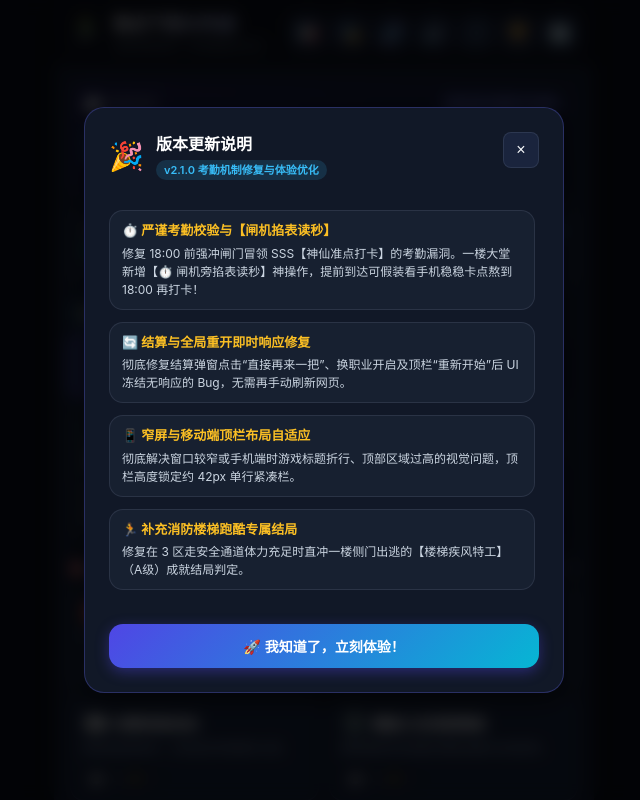
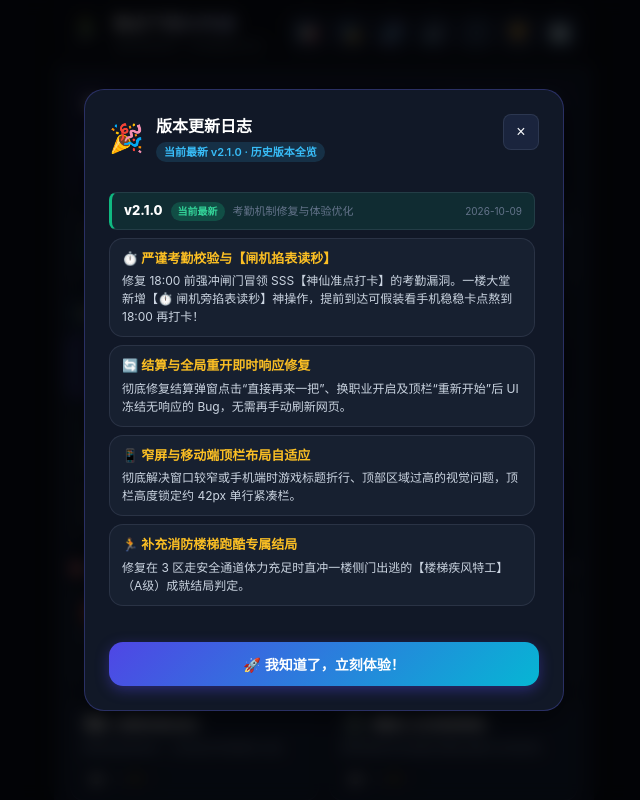
Before and after one commit to hufengxiao/escape-work, a website built with Vite: page index.html in a window 1280 px wide. Shown: the top 800 px of the page, without its empty margins (316-956 px from the left). Built offline with nearby package versions, Linux system fonts and the light colour scheme.

Commit message:
feat: retain full changelog history across versions in in-game modal and README

```diff
--- /dev/null
+++ b/src/data/changelog.js
@@ -0,0 +1,81 @@
+/**
+ * Full Version Changelog History
+ */
+
+export const CHANGELOGS = [
+  {
+    version: '2.1.0',
+    title: '考勤机制修复与体验优化',
+    date: '2026-10-09',
+    isLatest: true,
+    badge: '当前最新',
+    items: [
+      {
+        title: '⏱️ 严谨考勤校验与【闸机掐表读秒】',
+        desc: '修复 18:00 前强冲闸门冒领 SSS【神仙准点打卡】的考勤漏洞。一楼大堂新增【⏱️ 闸机旁掐表读秒】神操作，提前到达可假装看手机稳稳卡点熬到 18:00 再打卡！'
+      },
+      {
+        title: '🔄 结算与全局重开即时响应修复',
+        desc: '彻底修复结算弹窗点击“直接再来一把”、换职业开启及顶栏“重新开始”后 UI 冻结无响应的 Bug，无需再手动刷新网页。'
+      },
+      {
+        title: '📱 窄屏与移动端顶栏布局自适应',
+        desc: '彻底解决窗口较窄或手机端时游戏标题折行、顶部区域过高的视觉问题，顶栏高度锁定约 42px 单行紧凑栏。'
+      },
+      {
+        title: '🏃 补充消防楼梯跑酷专属结局',
+        desc: '修复在 3 区走安全通道体力充足时直冲一楼侧门出逃的【楼梯疾风特工】（A级）成就结局判定。'
+      }
+    ]
+  },
+  {
+    version: '2.0.0',
+    title: '重磅大更新 · 职场大进化',
+    date: '2026-10-09',
+    isLatest: false,
+    badge: '里程碑更新',
+    items: [
+      {
+        title: '🎭 五大职场特色角色上线',
+        desc: '后端攻城狮、交互UI、觉醒产品人、佛系老油条、清澈实习生全新参战！各具专属被动技能、初始道具与特定对白反杀手段。'
+      },
+      {
+        title: '🧬 摸鱼悟性与局外永久天赋树',
+        desc: '存活回合与结局通关结算转化为【摸鱼悟性 EXP】，跨局永久点亮【消音气垫鞋】、【天生扑克脸】、【危机雷达】等 6 大核心特质！'
+      },
+      {
+        title: '🌦️ 每日随机办公区词条 (Rogue-lite)',
+        desc: '办公区随机突发天气：阎总暴走日、全司内网宕机、高层突击视察、下午茶投喂狂欢、季度冲刺决战，局局充满未知与惊喜！'
+      },
+      {
+        title: '🔥 【地狱加班修罗场】高难挑战模式',
+        desc: '自选开启极限难度！老板提前查岗，初始怀疑度暴涨，体力消耗剧增，通关立享 +80% 悟性结算加成与专属修罗场荣誉印戳！'
+      },
+      {
+        title: '🎒 全新摸鱼神器与 18 大多元结局',
+        desc: '新增防蓝光深色墨镜、模拟大客户来电、提神风油精、保洁工卡、离职清单草稿！结局与成就全面扩充至 18 个，解锁外卖伪装、保洁弟子、掀桌加薪、假戏真做红杉合伙人等爆笑结局！'
+      }
+    ]
+  },
+  {
+    version: '1.0.0',
+    title: '初版首发 · 逃离老板视线',
+    date: '2026-10-08',
+    isLatest: false,
+    badge: '初始版本',
+    items: [
+      {
+        title: '🏢 四大核心逃脱区域',
+        desc: '工位核心区、走廊茶水间、电梯消防厅、一楼大堂打卡闸机，15 分钟紧迫倒计时逃脱！'
+      },
+      {
+        title: '🛠️ 经典摸鱼四大件',
+        desc: '椅背外套、系统更新蓝屏、温热马克杯、甩锅工单，瞒天过海降低老板怀疑度。'
+      },
+      {
+        title: '📜 逃脱战绩海报生成',
+        desc: '基于 Canvas 动态绘制官方防伪认证裁定书与红章印戳，一键保存分享。'
+      }
+    ]
+  }
+];
--- a/src/styles/components.css
+++ b/src/styles/components.css
@@ -1110,11 +1110,72 @@
 .changelog-body {
   display: flex;
   flex-direction: column;
-  gap: 12px;
+  gap: 14px;
   max-height: 52vh;
   overflow-y: auto;
   padding-right: 4px;
   margin-bottom: 14px;
+}
+
+.changelog-section {
+  display: flex;
+  flex-direction: column;
+  gap: 8px;
+}
+
+.changelog-version-header {
+  display: flex;
+  align-items: center;
+  justify-content: space-between;
+  padding: 8px 12px;
+  background: rgba(30, 41, 59, 0.7);
+  border: 1px solid var(--border-subtle);
+  border-radius: var(--radius-sm);
+  border-left: 3px solid #6366f1;
+}
+
+.changelog-version-header.latest {
+  border-left-color: #10b981;
+  background: rgba(16, 185, 129, 0.12);
+}
+
+.version-left {
+  display: flex;
+  align-items: center;
+  gap: 8px;
+  flex-wrap: wrap;
+}
+
+.version-tag {
+  font-size: 13px;
+  font-weight: 800;
+  color: #fff;
+}
+
+.version-pill {
+  font-size: 10px;
+  padding: 2px 7px;
+  border-radius: var(--radius-full);
+  background: rgba(99, 102, 241, 0.2);
+  color: #a5b4fc;
+}
+
+.version-pill.latest {
+  background: rgba(16, 185, 129, 0.25);
+  color: #34d399;
+  font-weight: 700;
+}
+
+.version-title {
+  font-size: 11px;
+  color: var(--text-dim);
+}
+
+.version-date {
+  font-size: 10px;
+  color: var(--text-dim);
+  margin-left: auto;
+  white-space: nowrap;
 }
 
 .changelog-item {
--- a/src/ui/renderer.js
+++ b/src/ui/renderer.js
@@ -11,6 +11,7 @@ import { PERKS } from '../data/perks.js';
 import { sound } from '../audio/sound.js';
 import { toast } from './toast.js';
 import { generatePoster } from './poster.js';
+import { CHANGELOGS } from '../data/changelog.js';
 
 export class UIRenderer {
   constructor(state, engine) {
@@ -22,6 +23,7 @@ export class UIRenderer {
 
   init() {
     this.buildBaseLayout();
+    this.renderChangelogModal();
     this.bindGlobalEvents();
     this.render();
     this.state.subscribe(() => this.render());
@@ -300,33 +302,15 @@ export class UIRenderer {
               <div class="changelog-title-group">
                 <span class="changelog-icon">🎉</span>
                 <div>
-                  <h3 class="changelog-title">版本更新说明</h3>
-                  <span class="changelog-badge">v2.1.0 考勤机制修复与体验优化</span>
+                  <h3 class="changelog-title">版本更新日志</h3>
+                  <span class="changelog-badge">当前最新 v2.1.0 · 历史版本全览</span>
                 </div>
               </div>
               <button id="btn-close-changelog" class="btn-icon" aria-label="关闭">&times;</button>
             </div>
 
-            <div class="changelog-body">
-              <div class="changelog-item">
-                <div class="changelog-item-title">⏱️ 严谨考勤校验与【闸机掐表读秒】</div>
-                <div class="changelog-item-desc">修复 18:00 前强冲闸门冒领 SSS【神仙准点打卡】的考勤漏洞。一楼大堂新增【⏱️ 闸机旁掐表读秒】神操作，提前到达可假装看手机稳稳卡点熬到 18:00 再打卡！</div>
-              </div>
-
-              <div class="changelog-item">
-                <div class="changelog-item-title">🔄 结算与全局重开即时响应修复</div>
-                <div class="changelog-item-desc">彻底修复结算弹窗点击“直接再来一把”、换职业开启及顶栏“重新开始”后 UI 冻结无响应的 Bug，无需再手动刷新网页。</div>
-              </div>
-
-              <div class="changelog-item">
-                <div class="changelog-item-title">📱 窄屏与移动端顶栏布局自适应</div>
-                <div class="changelog-item-desc">彻底解决窗口较窄或手机端时游戏标题折行、顶部区域过高的视觉问题，顶栏高度锁定约 42px 单行紧凑栏。</div>
-              </div>
-
-              <div class="changelog-item">
-                <div class="changelog-item-title">🏃 补充消防楼梯跑酷专属结局</div>
-                <div class="changelog-item-desc">修复在 3 区走安全通道体力充足时直冲一楼侧门出逃的【楼梯疾风特工】（A级）成就结局判定。</div>
-              </div>
+            <div class="changelog-body" id="changelog-body-list">
+              <!-- Dynamically populated from CHANGELOGS -->
             </div>
 
             <div class="changelog-footer">
@@ -604,6 +588,29 @@ export class UIRenderer {
         }
       });
     });
+  }
+
+  renderChangelogModal() {
+    const listEl = document.getElementById('changelog-body-list');
+    if (!listEl) return;
+    listEl.innerHTML = CHANGELOGS.map((ver) => `
+      <section class="changelog-section">
+        <div class="changelog-version-header ${ver.isLatest ? 'latest' : ''}">
+          <div class="version-left">
+            <span class="version-tag">v${ver.version}</span>
+            <span class="version-pill ${ver.isLatest ? 'latest' : ''}">${ver.badge}</span>
+            <span class="version-title">${ver.title}</span>
+          </div>
+          <span class="version-date">${ver.date}</span>
+        </div>
+        ${ver.items.map((item) => `
+          <div class="changelog-item">
+            <div class="changelog-item-title">${item.title}</div>
+            <div class="changelog-item-desc">${item.desc}</div>
+          </div>
+        `).join('')}
+      </section>
+    `).join('');
   }
 
   render() {
```
Also changed, not shown: README.md.
